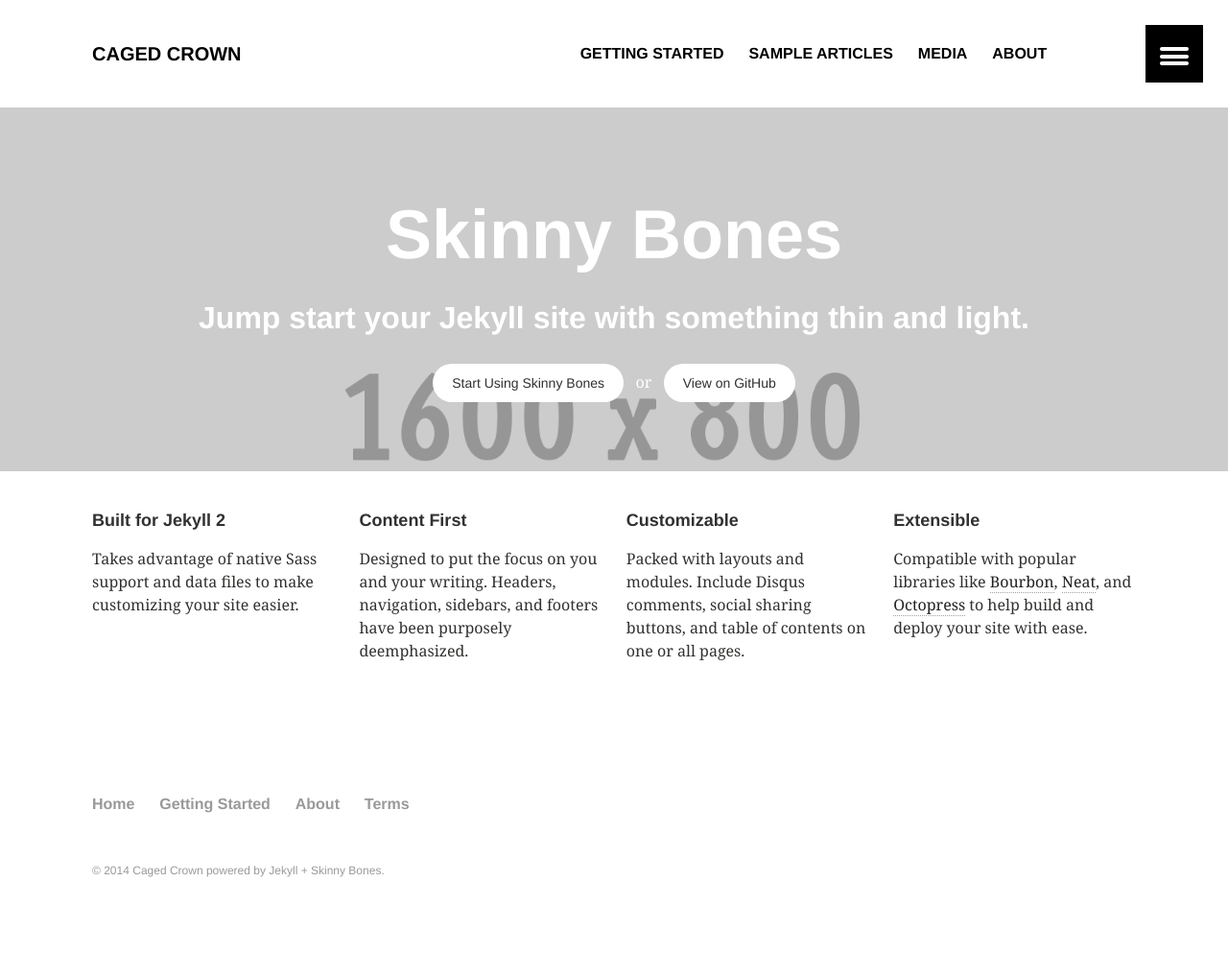
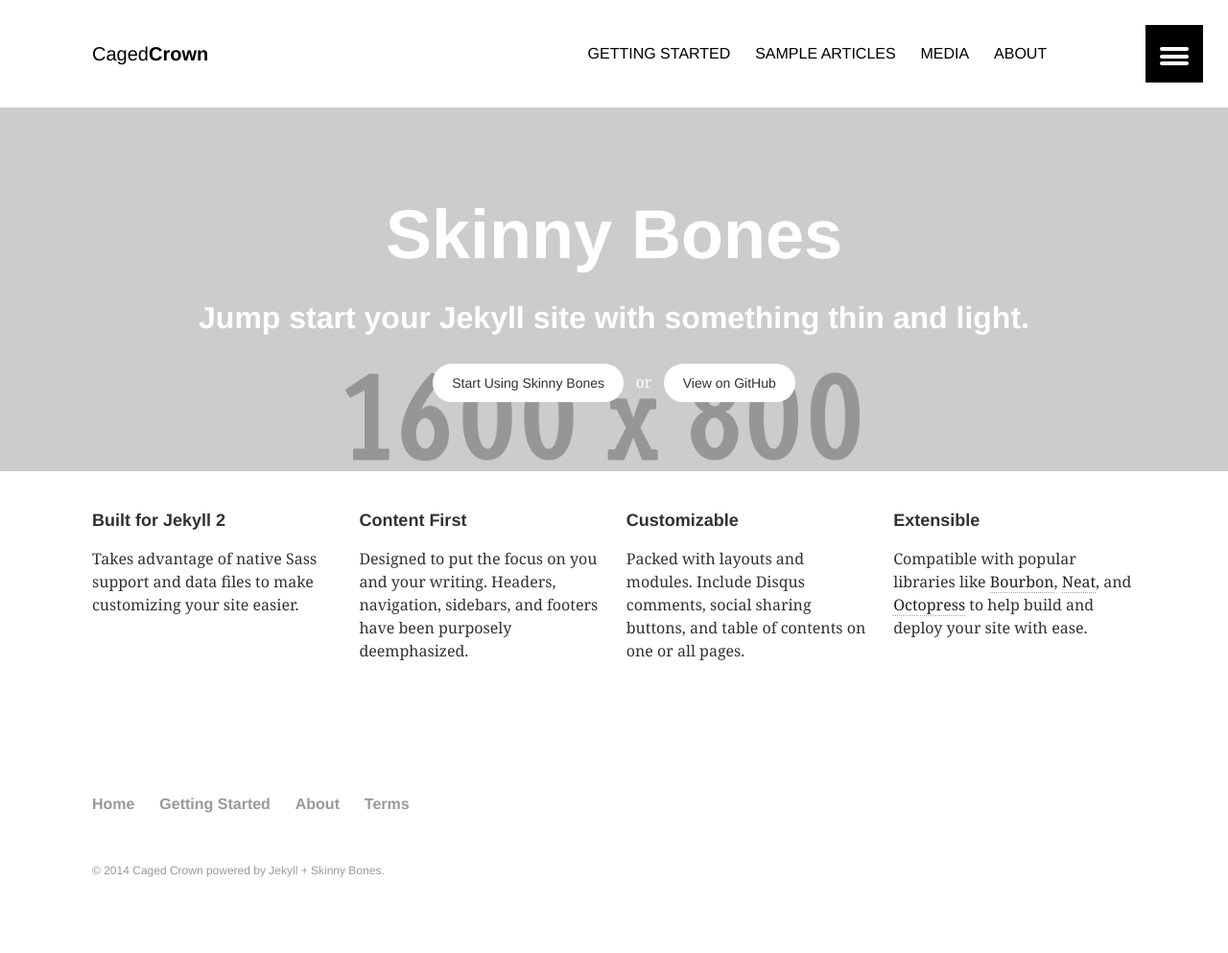
Before and after one commit to cagedcrown/cagedcrown.github.io, a Jekyll site: the page built from index.md, in a window 1280 px wide. Shown: the whole page at 96% size. Built offline with Jekyll 4.4.1, drawn with Linux system fonts in a browser that asks for light colours.

Commit message:
font fixed

```diff
--- a/_includes/header.html
+++ b/_includes/header.html
@@ -1,6 +1,6 @@
 <header id="masthead">
   <div class="inner-wrap">
-    <a href="{{ site.url }}/" class="site-title">{{ site.title }}</a>
+    <a href="{{ site.url }}/" class="site-title">Caged<b>Crown</b></a>
     <nav role="navigation" class="menu top-menu">
         {% include navigation.html %}
     </nav>
--- a/_sass/_layout.scss
+++ b/_sass/_layout.scss
@@ -23,10 +23,10 @@
 	text-decoration: none;
 	color: $black;
 	font-family: $alt-font;
-	font-weight: 700;
+	font-weight: 200;
 	@include font-size(20,no);
 	line-height: .5 * $masthead-height; // half the height to center vertically
-	text-transform: uppercase;
+
 }
 
 
@@ -94,7 +94,7 @@
 	}
 	li {
 		a {
-			font-weight: 700;
+			font-weight: 200;
 			@include font-size(16,no);
 			line-height: .5 * $masthead-height; // half the height to center vertically
 			color: $black;
```
